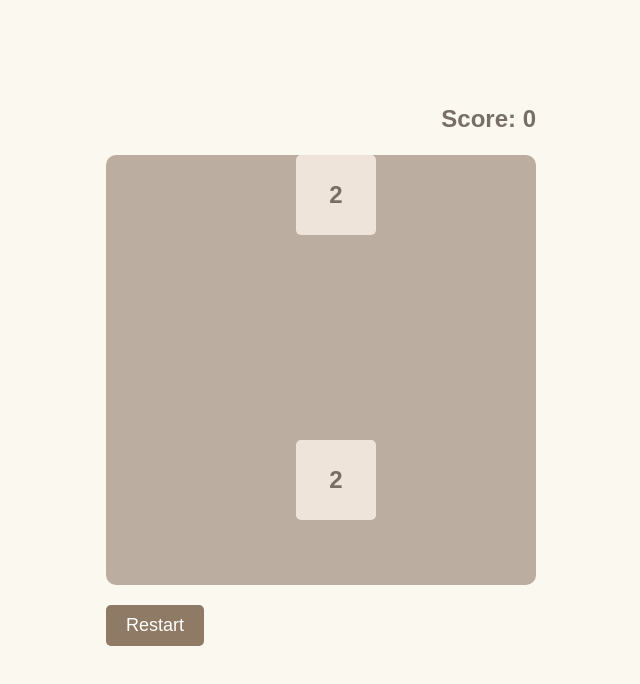
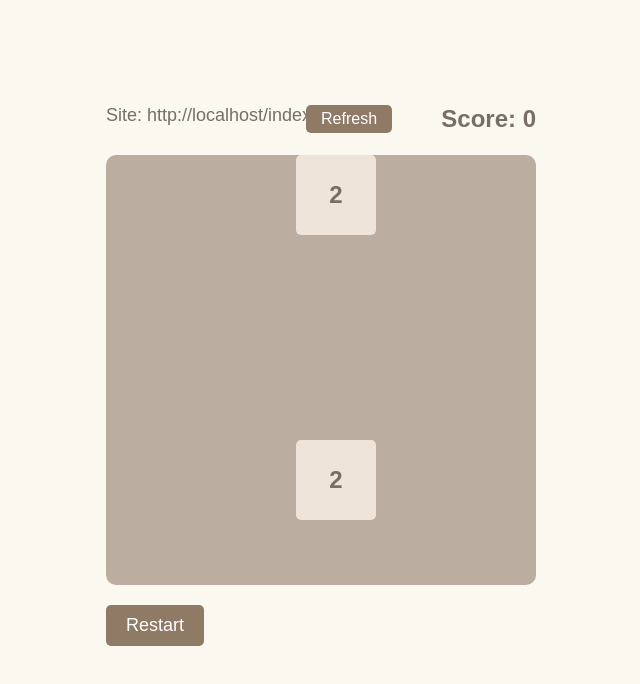
Before and after one commit to oussamahassoune1-del/docshare, a website: page index.html in a window 1280 px wide. Shown: the whole page, without its empty margins (319-959 px from the left). Drawn offline with Linux system fonts and the light colour scheme.

Commit message:
Update index.html

```diff
--- a/index.html
+++ b/index.html
@@ -26,6 +26,52 @@
             position: relative;
             user-select: none;
         }
+        #score {
+            position: absolute;
+            top: -50px;
+            right: 0;
+            font-size: 24px;
+            font-weight: bold;
+            color: #776e65;
+        }
+        #site-info {
+            position: absolute;
+            top: -50px;
+            left: 0;
+            font-size: 18px;
+            font-weight: normal;
+            color: #776e65;
+        }
+        #message {
+            position: absolute;
+            top: 50%;
+            left: 50%;
+            transform: translate(-50%, -50%);
+            font-size: 36px;
+            font-weight: bold;
+            color: #776e65;
+            display: none;
+            background: rgba(238, 228, 218, 0.8);
+            padding: 20px 40px;
+            border-radius: 10px;
+            z-index: 10;
+        }
+        #refresh-btn {
+            position: absolute;
+            top: -50px;
+            left: 200px;
+            padding: 5px 15px;
+            font-size: 16px;
+            border: none;
+            border-radius: 5px;
+            background-color: #8f7a66;
+            color: white;
+            cursor: pointer;
+            user-select: none;
+        }
+        #refresh-btn:hover {
+            background-color: #9f8b77;
+        }
         .tile {
             width: 80px;
             height: 80px;
@@ -52,28 +98,6 @@
         .tile-512 { background: #edc850; color: #f9f6f2; font-size: 20px; }
         .tile-1024 { background: #edc53f; color: #f9f6f2; font-size: 16px; }
         .tile-2048 { background: #edc22e; color: #f9f6f2; font-size: 16px; }
-        #score {
-            position: absolute;
-            top: -50px;
-            right: 0;
-            font-size: 24px;
-            font-weight: bold;
-            color: #776e65;
-        }
-        #message {
-            position: absolute;
-            top: 50%;
-            left: 50%;
-            transform: translate(-50%, -50%);
-            font-size: 36px;
-            font-weight: bold;
-            color: #776e65;
-            display: none;
-            background: rgba(238, 228, 218, 0.8);
-            padding: 20px 40px;
-            border-radius: 10px;
-            z-index: 10;
-        }
         #restart-btn {
             margin-top: 20px;
             padding: 10px 20px;
@@ -93,12 +117,17 @@
 <body>
     <div id="game-wrapper" style="position: relative;">
         <div id="score">Score: 0</div>
+        <div id="site-info"></div>
+        <button id="refresh-btn">Refresh</button>
         <div id="game-container"></div>
         <div id="message"></div>
         <button id="restart-btn">Restart</button>
     </div>
 
     <script>
+        const siteInfoElem = document.getElementById('site-info');
+        const refreshBtn = document.getElementById('refresh-btn');
+
         const GRID_SIZE = 4;
         const TILE_SIZE = 80;
         const TILE_GAP = 15;
@@ -109,14 +138,25 @@
                 this.scoreElem = document.getElementById('score');
                 this.messageElem = document.getElementById('message');
                 this.restartBtn = document.getElementById('restart-btn');
+                this.refreshBtn = refreshBtn;
                 this.grid = this.createEmptyGrid();
                 this.tiles = [];
                 this.score = 0;
                 this.isAnimating = false;
 
                 this.restartBtn.addEventListener('click', () => this.restart());
+                this.refreshBtn.addEventListener('click', () => this.refresh());
                 window.addEventListener('keydown', e => this.handleKey(e));
 
+                this.showSiteInfo();
+                this.restart();
+            }
+
+            showSiteInfo() {
+                siteInfoElem.textContent = `Site: ${window.location.href}`;
+            }
+
+            refresh() {
                 this.restart();
             }
 
```
